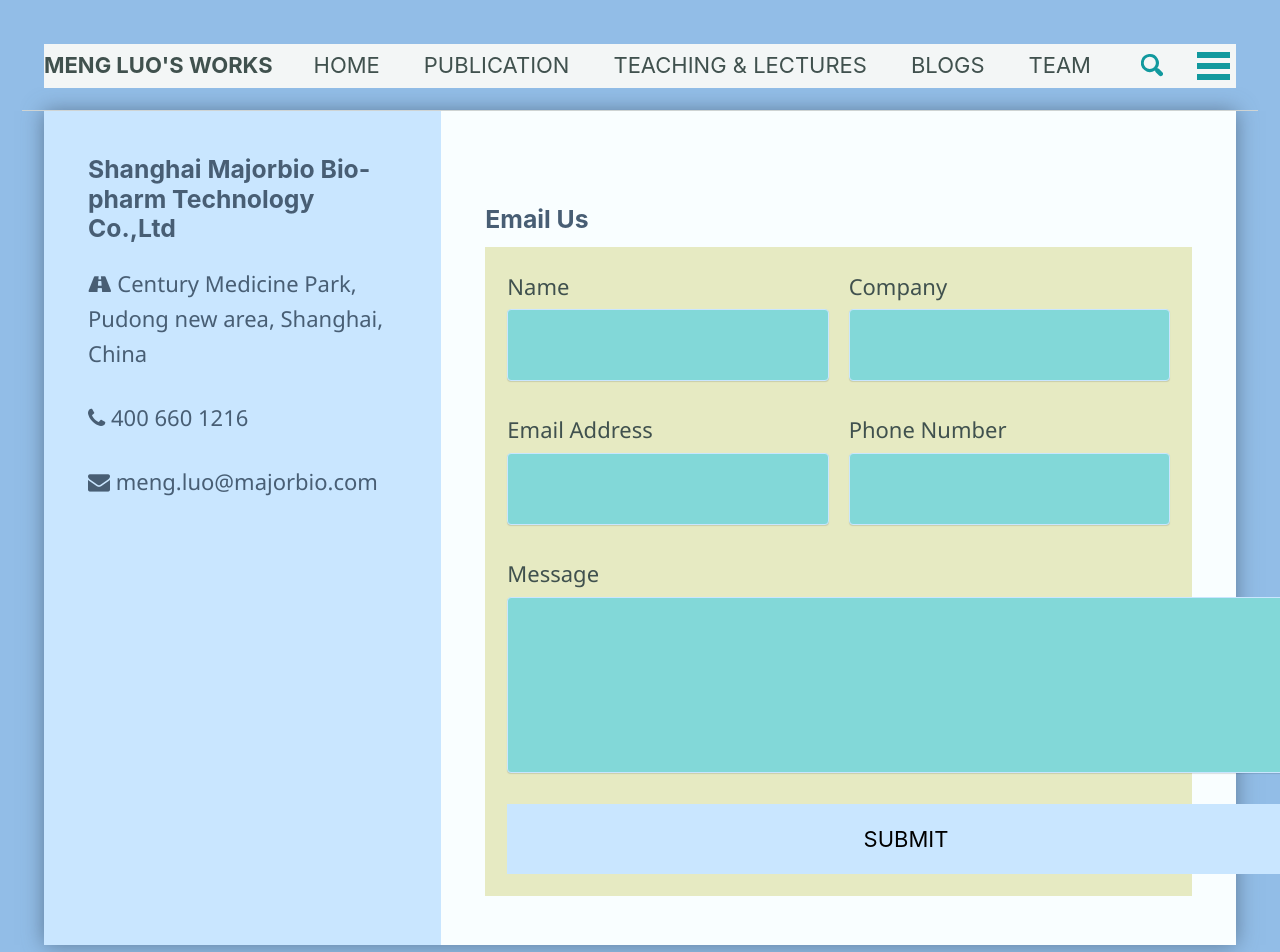
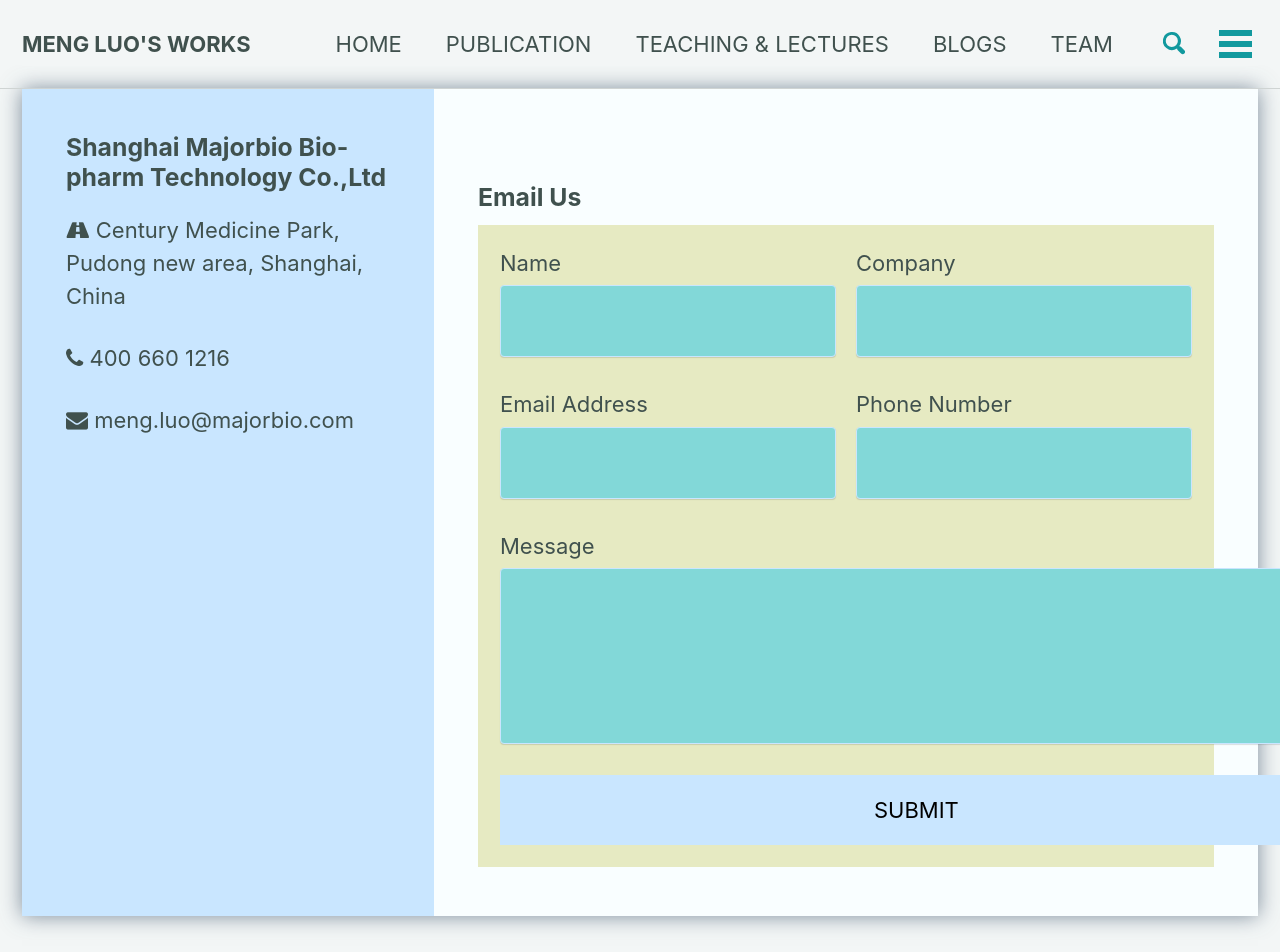
Before and after one commit to czheluo/blogs, a Jekyll site: the page built from _pages/contact.html, in a window 1280 px wide. Shown: the top 952 px of the page. Built offline with Jekyll 4.4.1, drawn with Linux system fonts in a browser that asks for light colours; cached includes are drawn as plain includes; nearby versions of some CDN libraries; a script that is not in the unit is left out; comment, search, counter and statistics services are not loaded.

Commit message:
Update styles.css

```diff
--- a/assets/css/styles.css
+++ b/assets/css/styles.css
@@ -75,36 +75,9 @@
 }
 
 /*# contact form */
-*{
-  box-sizing: border-box;
-}
-
-body{
-  background:#92bde7;
-  color:#485e74;
-  line-height:1.6;
-  font-family: 'Segoe UI', Tahoma, Geneva, Verdana, sans-serif;
-  padding:1em;
-}
-
-.container{
-  max-width:1170px;
-  margin-left:auto;
-  margin-right:auto;
-  padding:1em;
-}
-
 ul{
   list-style: none;
   padding:0;
-}
-
-.brand{
-  text-align: center;
-}
-
-.brand span{
-  color:#fff;
 }
 
 .wrapper{
```
